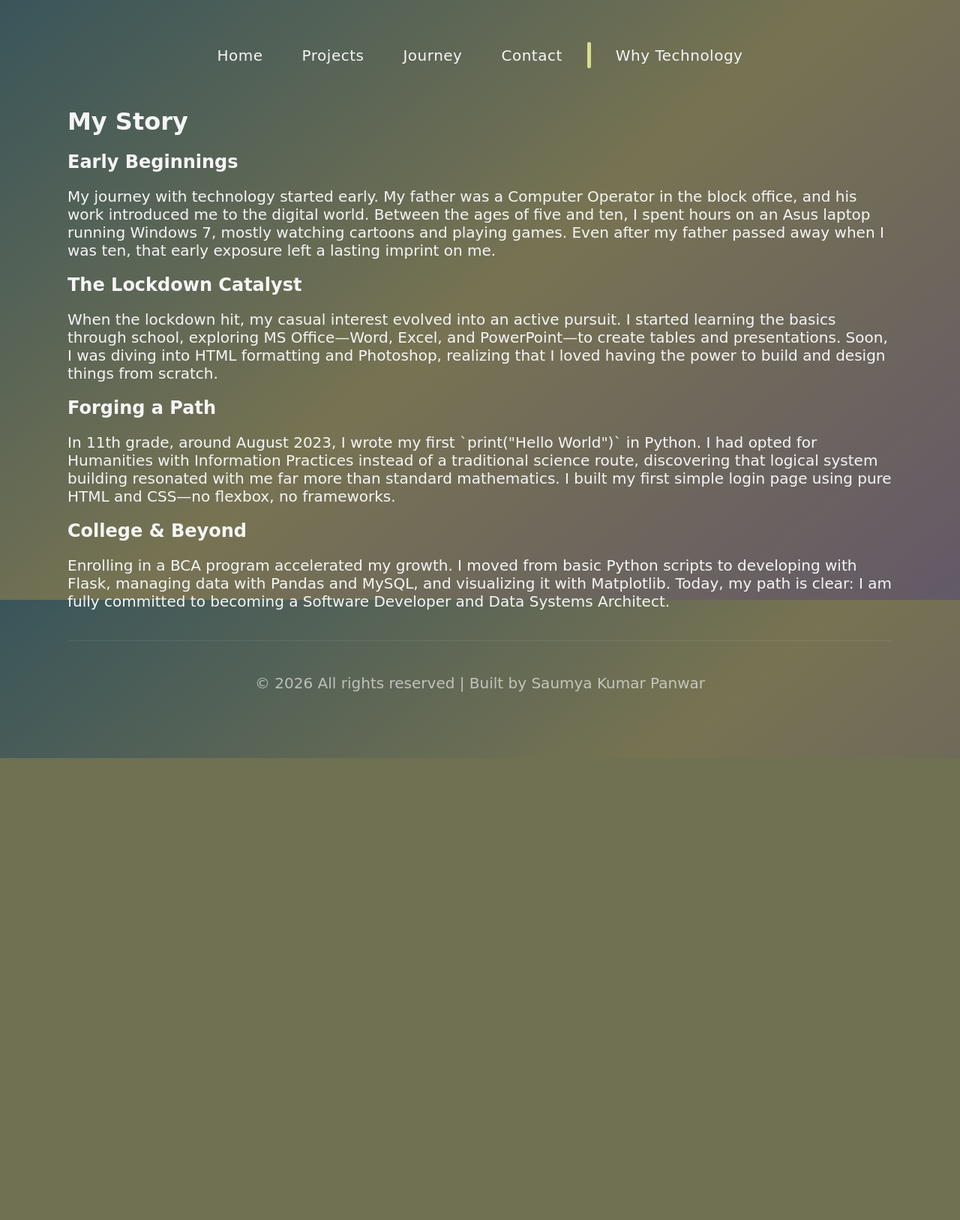
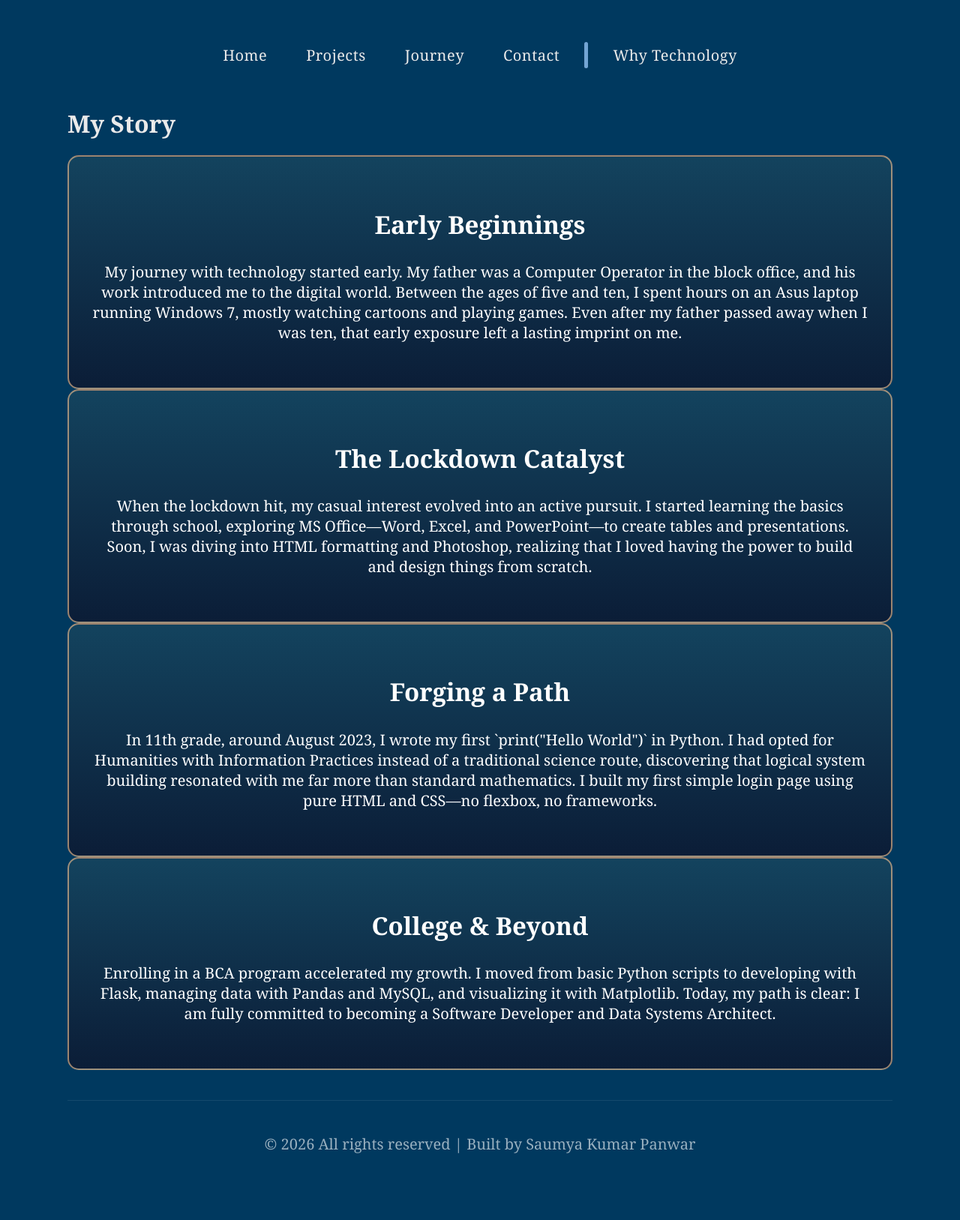
Before and after one commit to ds27sam-del/Portfolio-v2, a Flask app: page /story in a window 1280 px wide. Shown: the whole page at 75% size. Before the commit the page ends 1011 px from the top, so only its background shows below. Run offline with Flask 2, Linux system fonts and the light colour scheme.

Commit message:
Update portfolio changes

```diff
--- a/static/styles.css
+++ b/static/styles.css
@@ -3,25 +3,21 @@
    ==========================
 */
 :root {
-    --primary-color: #3b1f0b;
-    --secondary-color: #5c3012;
-    --tertiary-color: #8b4513;
-    --quaternary-color: #a0522d;
-
-
-/* Metallic Black, Light Pink, Brown Color Palette */
---bg-color: #000000;
---bg-linear: linear-gradient(680deg, #635968 0%,#777352 50%, #39555a 100%);
---text-color: #F5F5F5;
---accent-color: linear-gradient(850deg,#51727a 20%, #dad15e 80%);
---accent-hover: rgba(149, 213, 218, 0.63);
---secondary: #a974c2b2;         /* Brown */
---secondary-light: #b6cc829a;   /* Light Brown */
---bg-2: linear-gradient(140deg,#635968 0%,#777352 50%, #39555a 100%);
---muted: rgba(255, 182, 193, 0.08);
+--bg-color: #00395f;
+/* --bg-linear: linear-gradient(680deg, #635968 0%,#777352 50%, #39555a 100%); */
+--text-color: #EAEAEA;
+/* for nav button */
+--accent-color: #73a5d4;
+/* for contact button */
+--accent-hover: rgb(114, 156, 196);
+--secondary: #73a0d4;         /* Brown */
+--secondary-light: #a0aff1;   /* Light Brown */
+/* cards */
+--bg-2: linear-gradient(180deg,#13435e 0%,#0b1d37 100%);
+--muted: rgba(255, 255, 255, 0.137);
 --container-max: 1100px;
 --radius: 12px;
---transition: 0.25s ease;
+--transition: 0.25s ease ;
 --text-decoration-style: double;
 }
 
@@ -35,9 +31,9 @@ body {
     min-height: 100vh;
     margin: 0;
     padding: 24px 16px;
-    font-family: cursive,'Times New Roman', Times, serif;
+    font-family:Georgia,Arial, Helvetica, sans-serif;
     color: var(--text-color);
-    background: var(--bg-linear);
+    background: var(--bg-color);
     background-attachment: fixed;
     -webkit-font-smoothing: antialiased;
     -moz-osx-font-smoothing: grayscale;
@@ -68,7 +64,7 @@ body {
     height: 35px;
     width: 5px;
     border-radius: 15px;
-    background-color: rgb(215, 223, 140);
+    background-color:var(--accent-color);
     margin: 10px 0;
     margin-right: 15px;
     margin-left: 15px;
@@ -109,7 +105,7 @@ body {
 .navbar ul li a.active {
     background: var(--accent-color);
     color: #ffffff;
-    box-shadow: 0 4px 12px rgba(171, 233, 238, 0.4);
+    box-shadow: 0 6px 12px var(--accent-hover);
 }
 
 
@@ -209,7 +205,7 @@ p{
     display: flex;
     flex-direction: column;
     gap: 12px;
-    border: 1px solid rgba(255, 255, 255, 0.05);
+    border: 2px solid #ecbd8ea4;
     transition: transform var(--transition), box-shadow var(--transition);
     width: 100%;
     text-decoration: none;
@@ -220,7 +216,7 @@ p{
 /* The card lifts and glows yellow on hover */
 .cards:hover {
     transform: translateY(-8px);
-    box-shadow: 0 12px 24px var(--muted);
+    box-shadow: 0 18px 24px -10px #2b2525f1;
 }
 
 .card-img {
@@ -252,7 +248,7 @@ p{
     height: 100%; /* Covers the whole card when it slides up */
     background: rgba(18, 18, 18, 0.92);
     backdrop-filter: blur(6px);
-    box-shadow: 0 20px 40px rgba(0, 0, 0, 0.3);
+    box-shadow: 0 20px 40px rgba(255, 255, 255, 0.15);
     padding: 30px 20px;
     display: flex;
     align-items: center;
@@ -445,14 +441,22 @@ p{
 .block h3:not(.journey h3) {
     text-align: center;
     font-size: 42px; /* Slightly larger for impact */
-    color: #182738b4;
+    color: var(--accent-color);
     margin-top: 100px; /* 150px was a bit too much, let's try 100px */
+    letter-spacing: 1px;
+}
+
+.block h4:not(.journey h3) {
+    text-align: center;
+    font-size: 25px; /* Slightly larger for impact */
+    color: var(--accent-color);
+    margin-top: 40px; /* 150px was a bit too much, let's try 100px */
     letter-spacing: 1px;
 }
 /* Classy Hover Effect */
 .cards:hover {
     transform: translateY(-15px);
-    box-shadow: 0 25px 50px rgba(0, 0, 0, 0.2);
+    box-shadow: 0 25px 50px rgba(0, 0, 0, 0.308);
 }
 
 /* ==========================
--- a/templates/Experience.html
+++ b/templates/Experience.html
@@ -4,8 +4,7 @@
 <main class="container">
     <h1 class="page-title">My Experience</h1>
     <section class="experience content-grid">
-        <div class="card">
-            <div class="card-bg"></div>
+        <div class="cards">
             <div class="card-content">
                 <h2>The Logic Struggle</h2>
                 <p>During my first semester, learning C programming introduced me to the harsh realities of logic building. Grasping `for` and `while` loops was frustrating. There were times when the logic simply wouldn't work, but pushing through those initial roadblocks taught me how to break complex problems into manageable pieces.</p>
--- a/templates/Tech.html
+++ b/templates/Tech.html
@@ -5,7 +5,7 @@
     <!-- My story -->
     <div class="block">
         <h3><u>Why I Connect With Technology</u></h3>
-        <h3><u>My Personal Story, Experience And Thoughts</u></h3>
+        <h4>My Personal Story, Experience And Thoughts</h4>
 
         <div class="cards-container">
             <a href="/story">
--- a/templates/Thoughts.html
+++ b/templates/Thoughts.html
@@ -4,8 +4,7 @@
 <main class="container">
     <h1 class="page-title">My Thoughts</h1>
     <section class="thoughts content-grid">
-        <div class="card">
-            <div class="card-bg"></div>
+        <div class="cards">
             <div class="card-content">
                 <h2>The Freedom of Code</h2>
                 <p>What draws me to technology is the absolute independence it offers. When I sit down at my laptop, I have the freedom to create anything I want, exactly how I want it. Code is an open canvas, and having the power to control and build systems from the ground up is incredibly liberating.</p>
--- a/templates/index.html
+++ b/templates/index.html
@@ -4,15 +4,15 @@
 <section class="skill">
     <div class="skill-left">
         <h1 class="section-title"><u>Saumya Kumar Panwar</u></h1>
-        <div class="img">
-            <img src="{{ url_for('static', filename='Sam_img.png') }}" alt="Saumya Profile" class="avatar">
-        </div>
         <p class="text">Software Developer & Data Systems Architect</p>
 
         <p style="color: rgba(255, 255, 255, 0.7); line-height: 1.6; margin-top: 16px; font-weight: normal;">
             I am a Computer Science student passionate about building functional applications that solve real-world data problems. Specializing in Python, Data Management Systems, and creating intuitive user interfaces.
         </p>
     </div>
+    <div class="img">
+            <img src="{{ url_for('static', filename='Sam_img.png') }}" alt="Saumya Profile" class="avatar">
+        </div>
 
 </section>
 
--- a/templates/story.html
+++ b/templates/story.html
@@ -4,29 +4,25 @@
 <main class="container">
     <h1 class="page-title">My Story</h1>
     <section class="story content-grid">
-        <div class="card">
-            <div class="card-bg"></div>
+        <div class="cards">
             <div class="card-content">
                 <h2>Early Beginnings</h2>
                 <p>My journey with technology started early. My father was a Computer Operator in the block office, and his work introduced me to the digital world. Between the ages of five and ten, I spent hours on an Asus laptop running Windows 7, mostly watching cartoons and playing games. Even after my father passed away when I was ten, that early exposure left a lasting imprint on me.</p>
             </div>
         </div>
-        <div class="card">
-            <div class="card-bg"></div>
+        <div class="cards">
             <div class="card-content">
                 <h2>The Lockdown Catalyst</h2>
                 <p>When the lockdown hit, my casual interest evolved into an active pursuit. I started learning the basics through school, exploring MS Office—Word, Excel, and PowerPoint—to create tables and presentations. Soon, I was diving into HTML formatting and Photoshop, realizing that I loved having the power to build and design things from scratch.</p>
             </div>
         </div>
-        <div class="card">
-            <div class="card-bg"></div>
+        <div class="cards">
             <div class="card-content">
                 <h2>Forging a Path</h2>
                 <p>In 11th grade, around August 2023, I wrote my first `print("Hello World")` in Python. I had opted for Humanities with Information Practices instead of a traditional science route, discovering that logical system building resonated with me far more than standard mathematics. I built my first simple login page using pure HTML and CSS—no flexbox, no frameworks.</p>
             </div>
         </div>
-        <div class="card">
-            <div class="card-bg"></div>
+        <div class="cards">
             <div class="card-content">
                 <h2>College & Beyond</h2>
                 <p>Enrolling in a BCA program accelerated my growth. I moved from basic Python scripts to developing with Flask, managing data with Pandas and MySQL, and visualizing it with Matplotlib. Today, my path is clear: I am fully committed to becoming a Software Developer and Data Systems Architect.</p>
```
